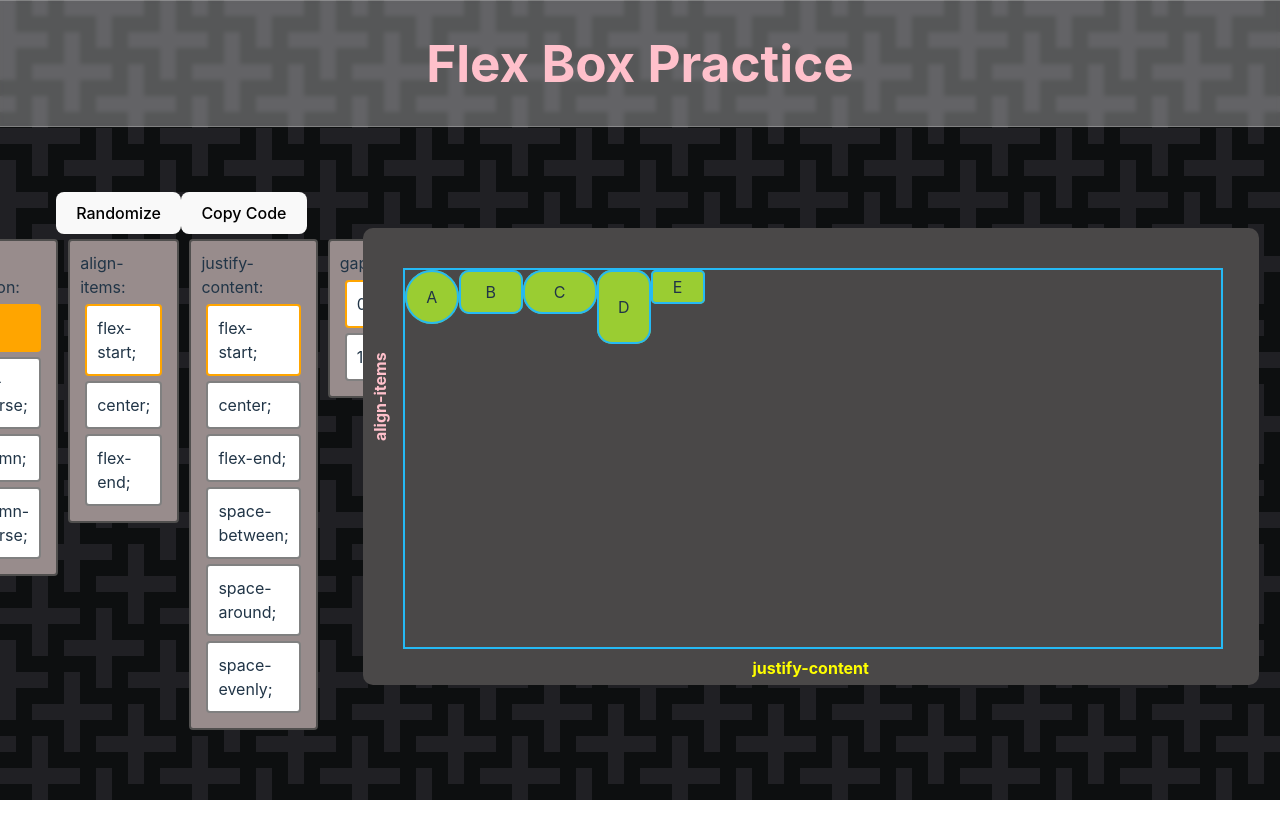
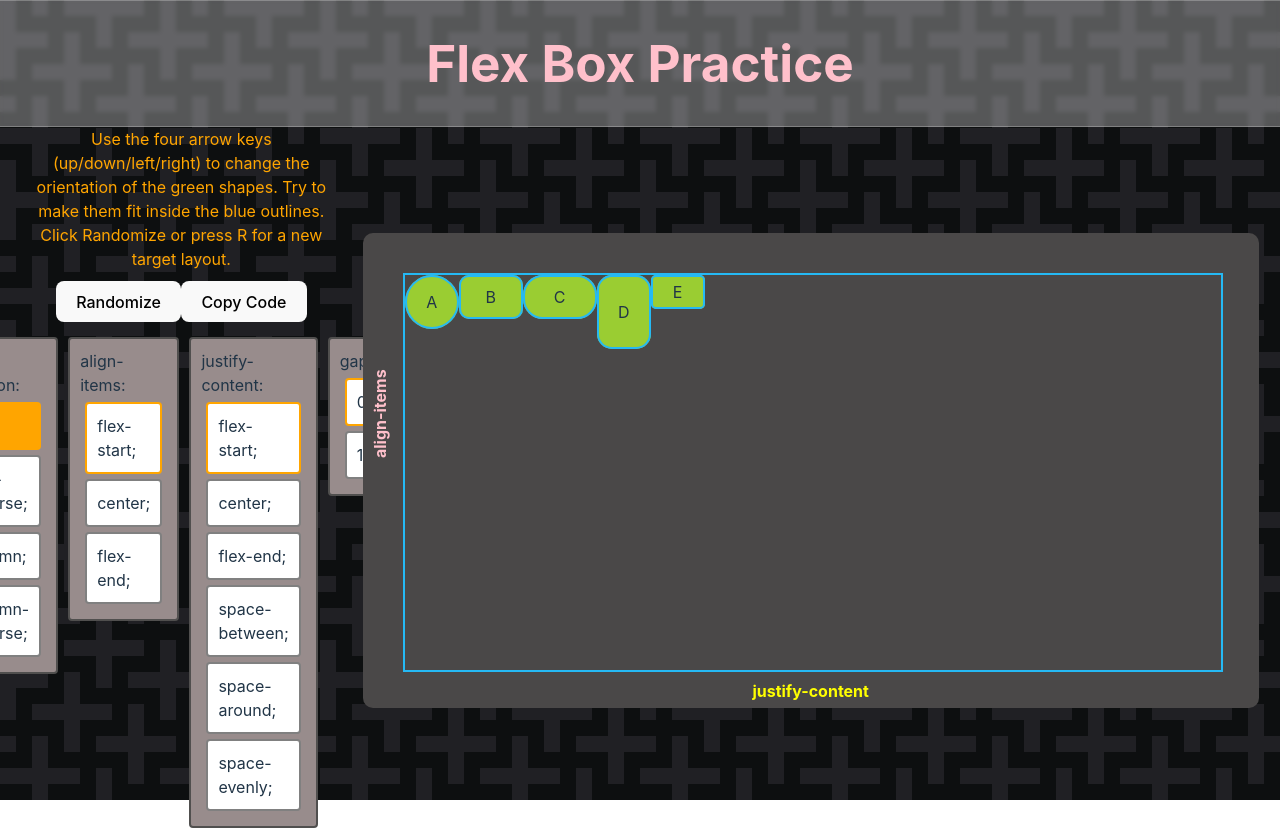
Before and after one commit to kingwilldabeast/flex-tutorial, a React (Vite) app: page / in a window 1280 px wide. Before the commit the page ends 800 px from the top, so only its background shows below. Built offline with nearby package versions, Linux system fonts and the light colour scheme.

Commit message:
instructions and press R for randomize shortcut

```diff
--- a/src/App.css
+++ b/src/App.css
@@ -172,6 +172,12 @@ border: 1px solid rgba(255,255,255,0.25);
   flex-direction: column;
   width: 25%;
   align-items: center;
+  gap: 10px;
+}
+
+.instructions {
+  color: orange;
+  text-align: center;
 }
 
 .controls {
--- a/src/components/Torso.jsx
+++ b/src/components/Torso.jsx
@@ -69,6 +69,9 @@ export default function Torso (props) {
     // Handler function for arrow key presses
     const handleKeyDown = (event) => {
         switch (event.key) {
+          case 'r':
+            randomizeTarget();
+            break;
           case 'ArrowRight':
             setActiveButton((prev) => (prev + 1) % 4);
             break;
@@ -148,9 +151,12 @@ export default function Torso (props) {
 
       <div className="torso">
         <div className='left-side'>
+            <div className='instructions'>
+                Use the four arrow keys (up/down/left/right) to change the orientation of the green shapes. Try to make them fit inside the blue outlines. Click Randomize or press R for a new target layout.
+            </div>
             <div className='controls'>
-            <button onClick={() => setButtonClicked(true)}>Randomize</button>
-            <button >Copy Code</button>
+                <button onClick={() => setButtonClicked(true)}>Randomize</button>
+                <button >Copy Code</button>
 
             </div>
             <div className="button-container">
```
